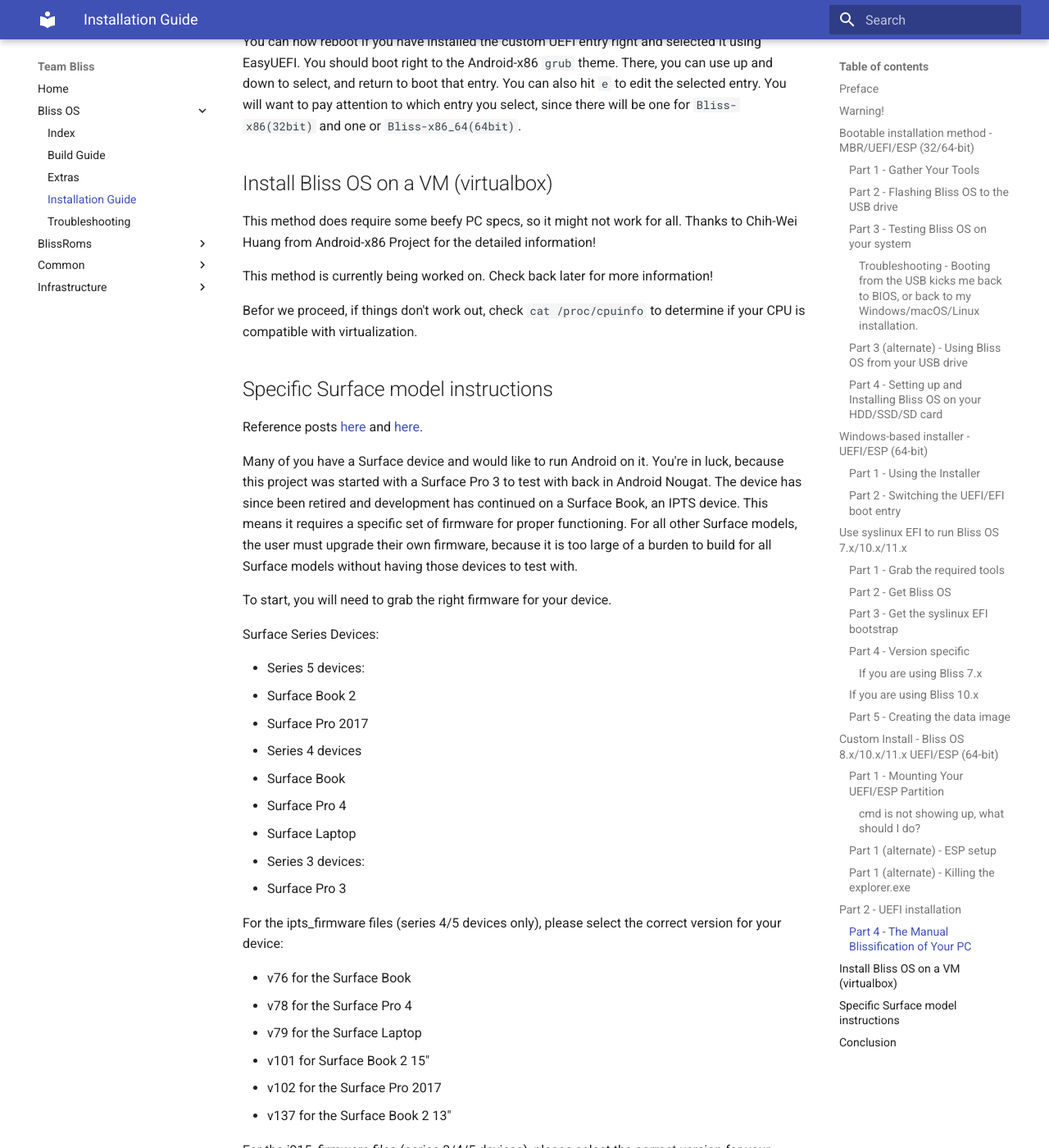
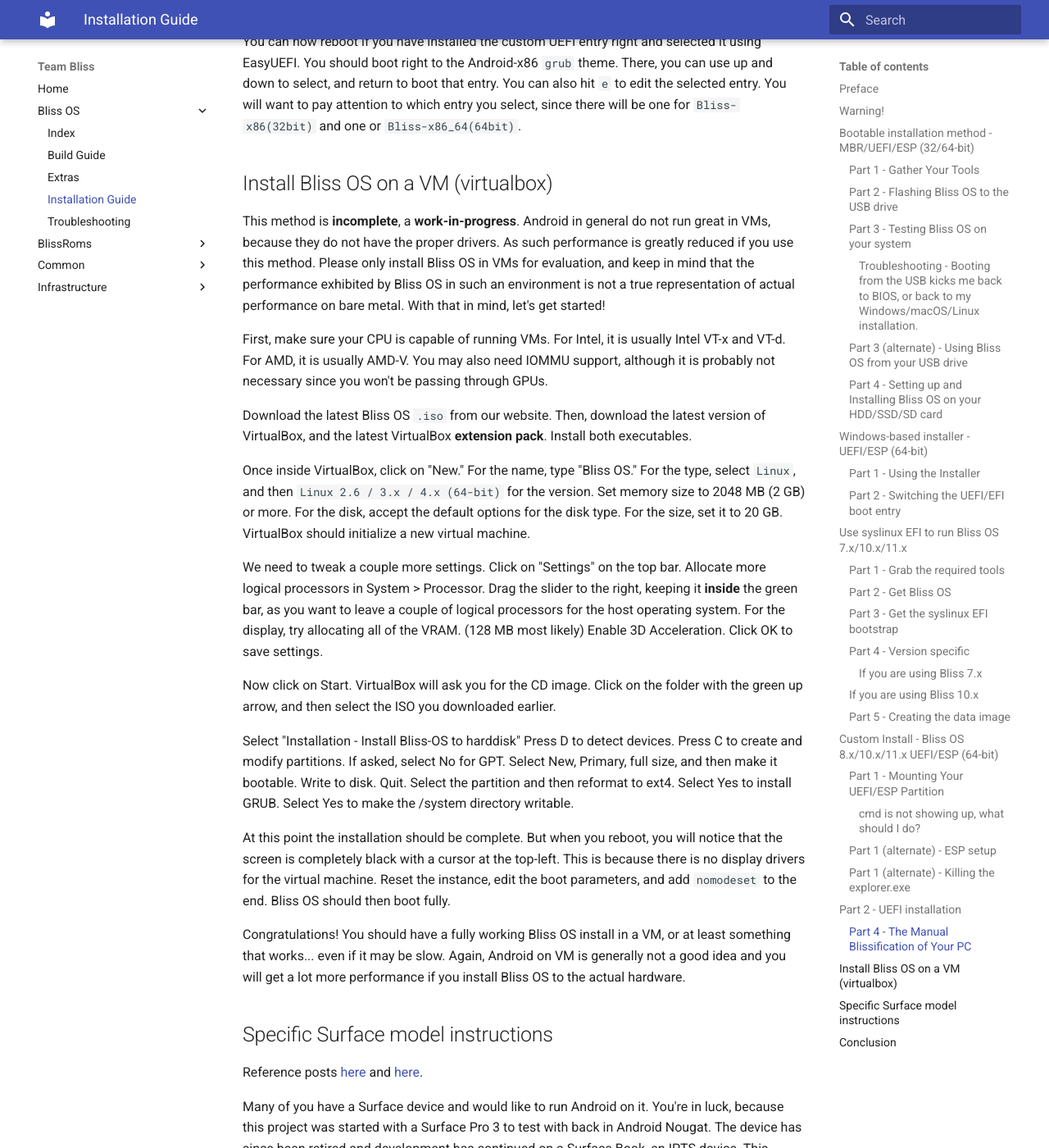
Before and after one commit to BlissRoms/Documentation-old, an MkDocs documentation site: the page built from docs/Bliss OS/installation-guide.md, in a window 1280 px wide and 1400 px high, scrolled down 9609 px. Shown: the whole window at 82% size. Built offline with MkDocs 1.6.1 and Material for MkDocs 9.7.7, drawn with Linux system fonts in a browser that asks for light colours.

Commit message:
Bliss OS: Add VM installation
BETA, work in progress, all that
Change-Id: Iae2cd1586fca54c545c4661847633104d183ee26

```diff
--- a/docs/Bliss OS/installation-guide.md
+++ b/docs/Bliss OS/installation-guide.md
@@ -295,12 +295,23 @@ You can now reboot if you have installed the custom UEFI entry right and selecte
 
 ## Install Bliss OS on a VM (virtualbox)
 
-This method does require some beefy PC specs, so it might not work for all. Thanks to Chih-Wei Huang from Android-x86 Project for the detailed information!
+This method is **incomplete**, a **work-in-progress**. Android in general do not run great in VMs, because they do not have the proper drivers. As such performance is greatly reduced if you use this method. Please only install Bliss OS in VMs for evaluation, and keep in mind that the performance exhibited by Bliss OS in such an environment is not a true representation of actual performance on bare metal. With that in mind, let's get started!
 
-This method is currently being worked on. Check back later for more information!
+First, make sure your CPU is capable of running VMs. For Intel, it is usually Intel VT-x and VT-d. For AMD, it is usually AMD-V. You may also need IOMMU support, although it is probably not necessary since you won't be passing through GPUs.
 
-Befor we proceed, if things don't work out, check `cat /proc/cpuinfo` to determine if your CPU is compatible with virtualization.
+Download the latest Bliss OS `.iso` from our website. Then, download the latest version of VirtualBox, and the latest VirtualBox **extension pack**. Install both executables.
 
+Once inside VirtualBox, click on "New." For the name, type "Bliss OS." For the type, select `Linux`, and then `Linux 2.6 / 3.x / 4.x (64-bit)` for the version. Set memory size to 2048 MB (2 GB) or more. For the disk, accept the default options for the disk type. For the size, set it to 20 GB. VirtualBox should initialize a new virtual machine.
+
+We need to tweak a couple more settings. Click on "Settings" on the top bar. Allocate more logical processors in System > Processor. Drag the slider to the right, keeping it **inside** the green bar, as you want to leave a couple of logical processors for the host operating system. For the display, try allocating all of the VRAM. (128 MB most likely) Enable 3D Acceleration. Click OK to save settings.
+
+Now click on Start. VirtualBox will ask you for the CD image. Click on the folder with the green up arrow, and then select the ISO you downloaded earlier.
+
+Select "Installation - Install Bliss-OS to harddisk" Press D to detect devices. Press C to create and modify partitions. If asked, select No for GPT. Select New, Primary, full size, and then make it bootable. Write to disk. Quit. Select the partition and then reformat to ext4. Select Yes to install GRUB. Select Yes to make the /system directory writable.
+
+At this point the installation should be complete. But when you reboot, you will notice that the screen is completely black with a cursor at the top-left. This is because there is no display drivers for the virtual machine. Reset the instance, edit the boot parameters, and add `nomodeset` to the end. Bliss OS should then boot fully.
+
+Congratulations! You should have a fully working Bliss OS install in a VM, or at least something that works... even if it may be slow. Again, Android on VM is generally not a good idea and you will get a lot more performance if you install Bliss OS to the actual hardware.
 
 ## Specific Surface model instructions
 
```
